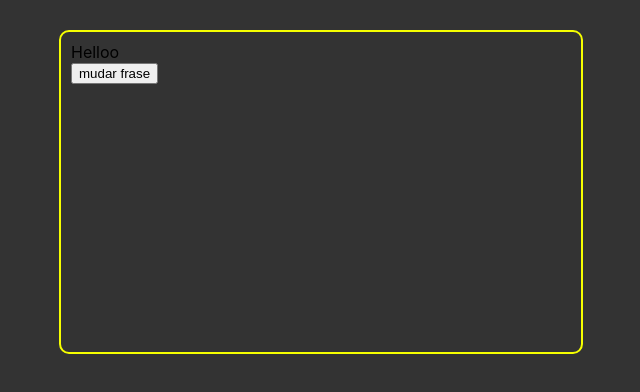
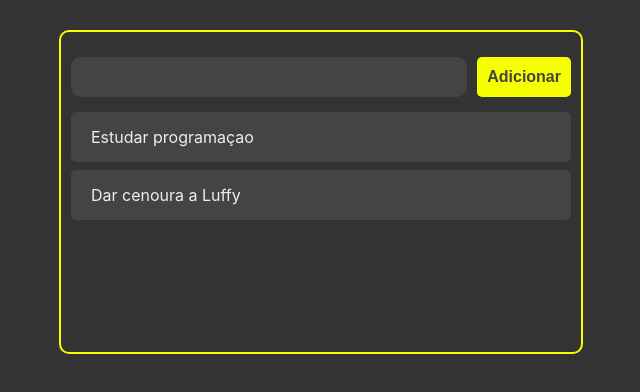
Before and after one commit to ThamyrisCabralArraes/estudando-react, a React (Create React App) app: page / in a window 1280 px wide. Shown: the top 392 px of the page, without its empty margins (319-959 px from the left). Built offline with nearby package versions, Linux system fonts and the light colour scheme; the HTML template or start-up script is replaced by a standard one.

Commit message:
entendendo useState

```diff
--- a/src/App.js
+++ /dev/null
@@ -1,14 +0,0 @@
-import React, { useState } from 'react';
-import './App.css';
-
-const App = () => {
-  const [message, setMessage] = useState('Helloo');
-  return (
-    <div className='container'>
-      <div>{message}</div>
-      <button onClick={() => setMessage('Olaaa')}>mudar frase</button>
-    </div>
-  );
-};
-
-export default App;
--- /dev/null
+++ b/src/App.jsx
@@ -0,0 +1,32 @@
+import React, { useState } from 'react';
+import './App.css';
+import AddTask from './components/AddTask';
+import Tasks from './components/Tasks';
+
+const App = () => {
+  const [tasks, setTask] = useState([
+    {
+      id: 1,
+      tarefa: 'Estudar programaçao',
+      completed: true,
+    },
+    {
+      id: 2,
+      tarefa: 'Dar cenoura a Luffy',
+      completed: false,
+    },
+  ]);
+
+  const handleTaskAdd = (taskTarefa) => {
+    const newTask = [...tasks, { tarefa: taskTarefa, id: 3, completed: false }];
+    setTask(newTask);
+  };
+  return (
+    <div className='container'>
+      <AddTask handleTaskAdd={handleTaskAdd} />
+      <Tasks tasks={tasks} />
+    </div>
+  );
+};
+
+export default App;
--- /dev/null
+++ b/src/components/AddTask.css
@@ -0,0 +1,16 @@
+.container-add-task {
+  margin: 15px 0;
+  width: 100%;
+  display: flex;
+}
+
+.input-add-task {
+  height: 40px;
+  padding: 0 10px;
+  border-radius: 10px;
+  border: none;
+  flex: 1;
+  background-color: #444;
+  color: #eee;
+  font-size: 16px;
+}
--- /dev/null
+++ b/src/components/AddTask.jsx
@@ -0,0 +1,29 @@
+import React, { useState } from 'react';
+import './AddTask.css';
+import ButtonTask from './ButtonTask';
+
+const AddTask = ({ handleTaskAdd }) => {
+  const [inputData, setInputData] = useState('');
+
+  const handleInputChange = (e) => {
+    setInputData(e.target.value);
+  };
+
+  const handleTaskAddClick = () => {
+    handleTaskAdd(inputData);
+  };
+
+  return (
+    <div className='container-add-task'>
+      <input
+        className='input-add-task'
+        value={inputData}
+        onChange={handleInputChange}
+        type='text'
+      />
+      <ButtonTask onClick={handleTaskAddClick}>Adicionar</ButtonTask>
+    </div>
+  );
+};
+
+export default AddTask;
--- /dev/null
+++ b/src/components/ButtonTask.css
@@ -0,0 +1,16 @@
+.button-add-task {
+  background-color: rgb(246, 255, 0);
+  height: 40px;
+  padding: 0 10px;
+  border-radius: 5px;
+  width: 100%;
+  font-size: 16px;
+  color: #444;
+  font-weight: bold;
+  cursor: pointer;
+  border: none;
+}
+
+.containar-button {
+  margin-left: 10px;
+}
--- /dev/null
+++ b/src/components/ButtonTask.jsx
@@ -0,0 +1,16 @@
+import React from 'react';
+import './ButtonTask.css';
+
+const ButtonTask = ({ children, onClick }) => {
+  return (
+    <div className='containar-button'>
+      <button
+        onClick={onClick}
+        className='button-add-task'
+      >
+        {children}
+      </button>
+    </div>
+  );
+};
+export default ButtonTask;
--- /dev/null
+++ b/src/components/Task.css
@@ -0,0 +1,11 @@
+.task-container {
+  background-color: #444;
+  margin: 8px 0;
+  padding: 15px 20px;
+  display: flex;
+  border-radius: 5px;
+  justify-content: space-between;
+  color: #eee;
+  align-items: center;
+  cursor: pointer;
+}
--- /dev/null
+++ b/src/components/Task.jsx
@@ -0,0 +1,8 @@
+import React from 'react';
+import './Task.css';
+
+const Task = ({ task }) => {
+  return <div className='task-container'>{task.tarefa}</div>;
+};
+
+export default Task;
--- /dev/null
+++ b/src/components/Tasks.jsx
@@ -0,0 +1,14 @@
+import React from 'react';
+import Task from './Task';
+
+const Tasks = ({ tasks }) => {
+  return (
+    <div>
+      {tasks.map((task) => (
+        <Task task={task} />
+      ))}
+    </div>
+  );
+};
+
+export default Tasks;
--- a/src/index.css
+++ b/src/index.css
@@ -5,6 +5,7 @@ body {
   -webkit-font-smoothing: antialiased;
   -moz-osx-font-smoothing: grayscale;
   background-color: #333;
+  color: aliceblue;
 }
 
 code {
```
